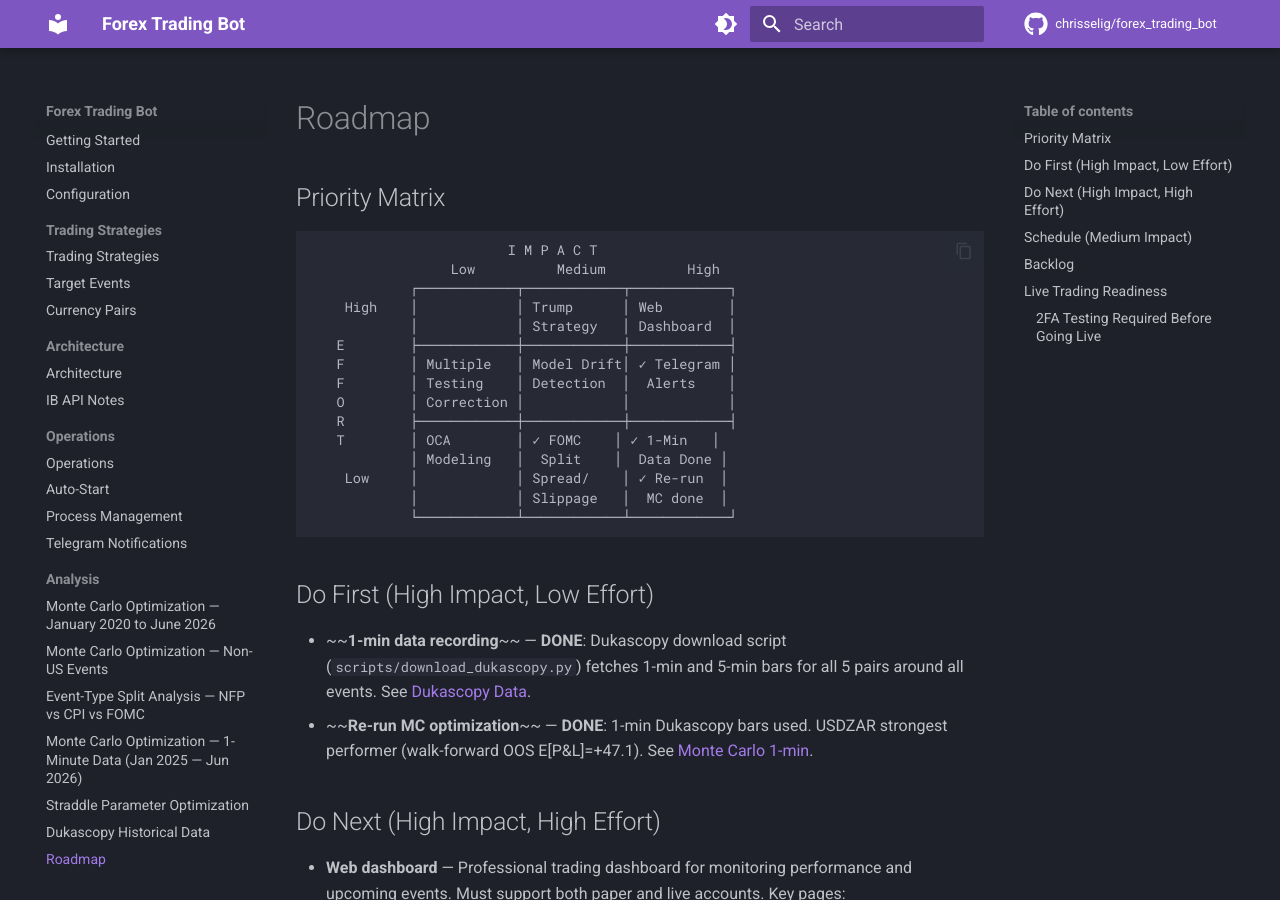
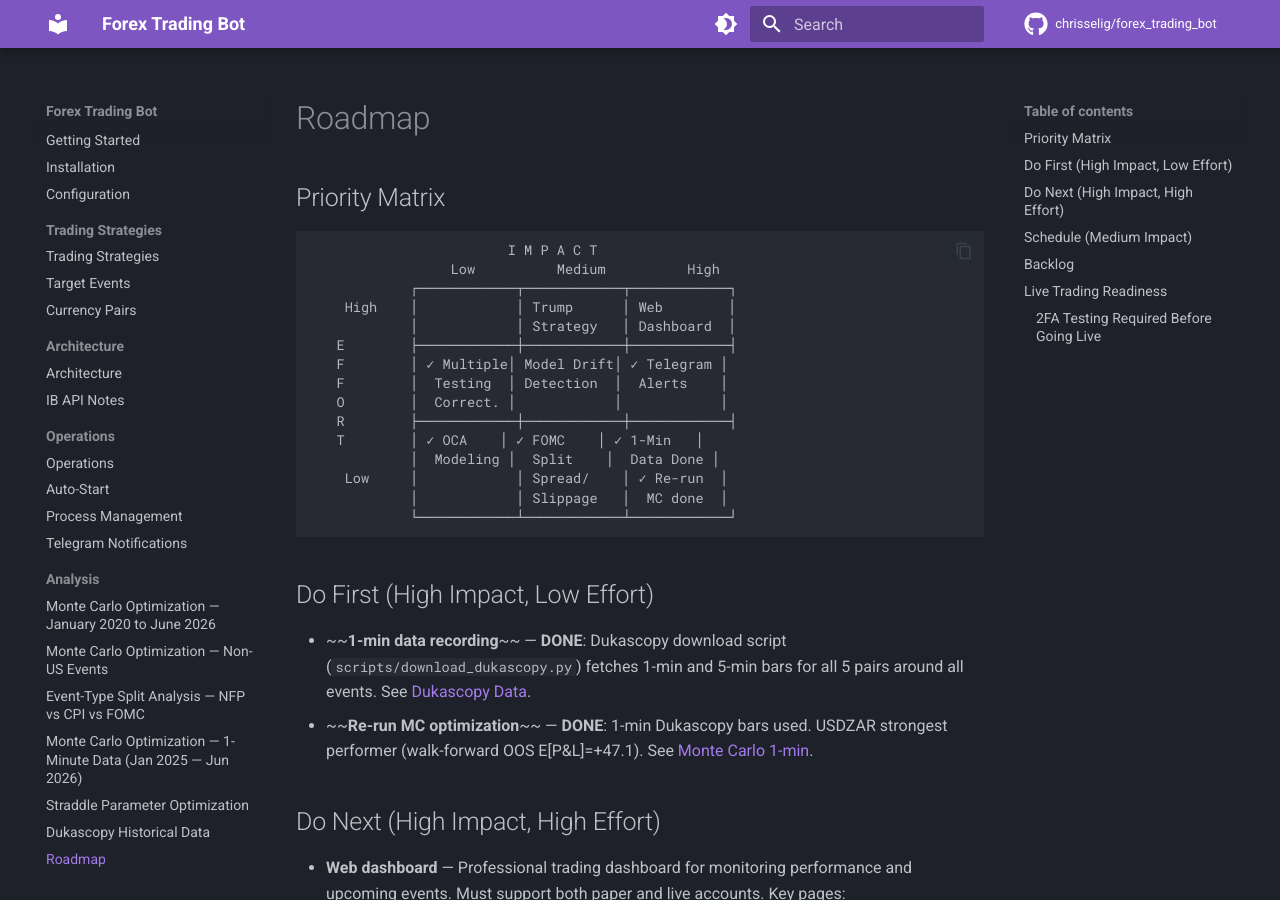
Before and after one commit to chrisselig/forex_trading_bot, an MkDocs documentation site: the page built from docs/research/todo.md, in a window 1280 px wide and 900 px high. Built offline with MkDocs 1.6.1 and Material for MkDocs 9.7.7, drawn with Linux system fonts in a browser that asks for light colours; comment, search, counter and statistics services are not loaded; some of the changed text lies outside the part shown.

Commit message:
docs: mark OCA modeling and Bonferroni correction as done on roadmap
Co-Authored-By: Claude Opus 4.6 <noreply@anthropic.com>

```diff
--- a/docs/research/todo.md
+++ b/docs/research/todo.md
@@ -9,12 +9,12 @@
     High    │            │ Trump      │ Web        │
             │            │ Strategy   │ Dashboard  │
    E        ├────────────┼────────────┼────────────┤
-   F        │ Multiple   │ Model Drift│ ✓ Telegram │
-   F        │ Testing    │ Detection  │  Alerts    │
-   O        │ Correction │            │            │
+   F        │ ✓ Multiple│ Model Drift│ ✓ Telegram │
+   F        │  Testing  │ Detection  │  Alerts    │
+   O        │  Correct. │            │            │
    R        ├────────────┼────────────┼────────────┤
-   T        │ OCA        │ ✓ FOMC    │ ✓ 1-Min   │
-            │ Modeling   │  Split    │  Data Done │
+   T        │ ✓ OCA    │ ✓ FOMC    │ ✓ 1-Min   │
+            │  Modeling │  Split    │  Data Done │
     Low     │            │ Spread/    │ ✓ Re-run  │
             │            │ Slippage   │  MC done  │
             └────────────┴────────────┴────────────┘
```
Also changed, not shown: other parts of docs/research/todo.md (+2 -2 lines).
